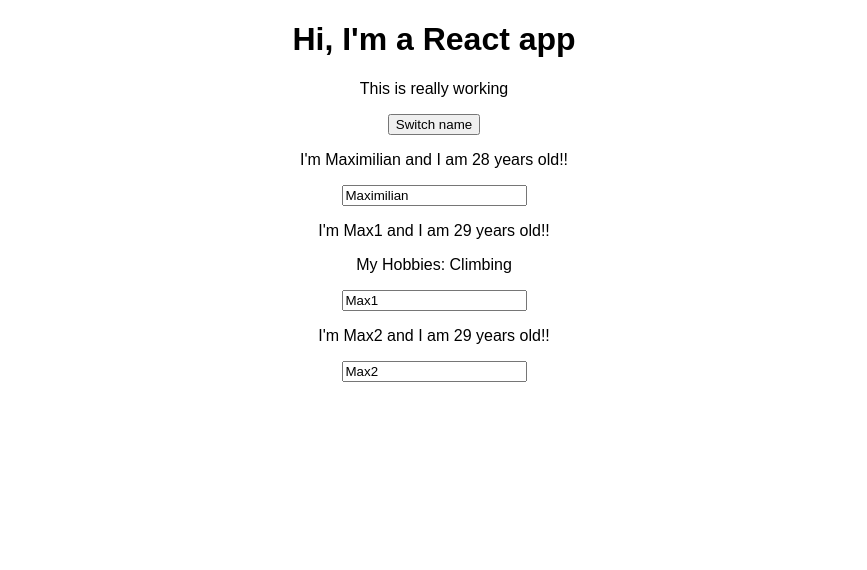
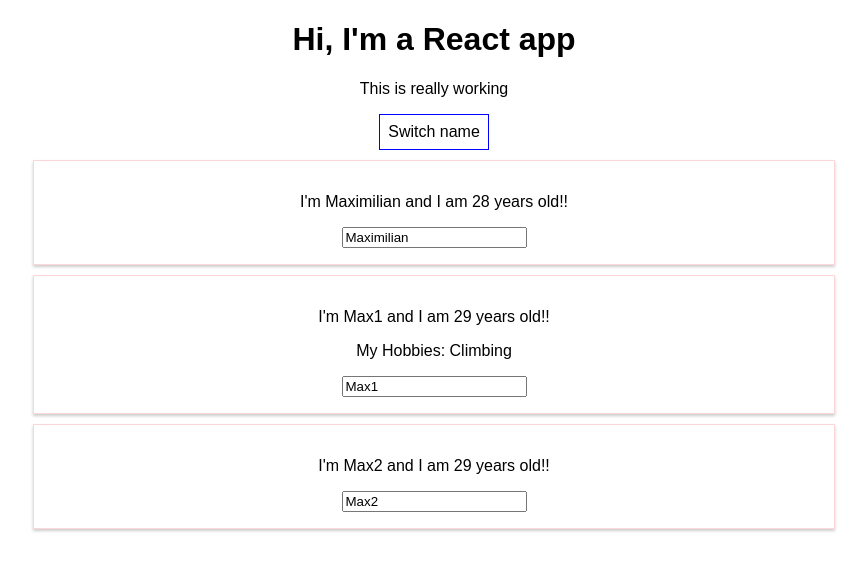
Before and after one commit to cristinadoroftei/FirstReactProject, a React (Create React App) app: page / in a window 1280 px wide. Shown: the top 570 px of the page, without its empty margins (206-1073 px from the left). Built offline with nearby package versions, Linux system fonts and the light colour scheme.

Commit message:
added external css file and also styling inline css

```diff
--- a/src/App.js
+++ b/src/App.js
@@ -39,11 +39,18 @@
   }
 
   render() {
+    const style = {
+      backgroundColor: 'white',
+      font: 'inherit',
+      border: '1px solid blue',
+      padding: '8px',
+      cursor: 'pointer'
+    }
     return (
       <div className="App">
         <h1>Hi, I'm a React app</h1>
         <p>This is really working</p>
-        <button onClick={() => this.switchNameHandler('Jens')}>Switch name</button>
+        <button style={style} onClick={() => this.switchNameHandler('Jens')}>Switch name</button>
         <Person
           name={this.state.persons[0].name}
           age={this.state.persons[0].age}
--- /dev/null
+++ b/src/Person/Person.css
@@ -0,0 +1,8 @@
+.Person {
+    width: 60%;
+    margin: 10px auto;
+    border: 1px solid rgb(251, 215, 215);
+    box-shadow: 0 2px 3px #ccc;
+    padding: 16px;
+    text-align: center;
+}
--- a/src/Person/Person.js
+++ b/src/Person/Person.js
@@ -1,9 +1,10 @@
 import React from 'react';
 
+import "./Person.css";
 
 const person = (props) => {
     return (
-        <div>
+        <div className="Person">
             <p onClick={props.click}>I'm {props.name}  and I am {props.age} years old!!</p>
             <p>{props.children}</p>
             <input type="text" onChange={props.changed} value={props.name}></input>
```
